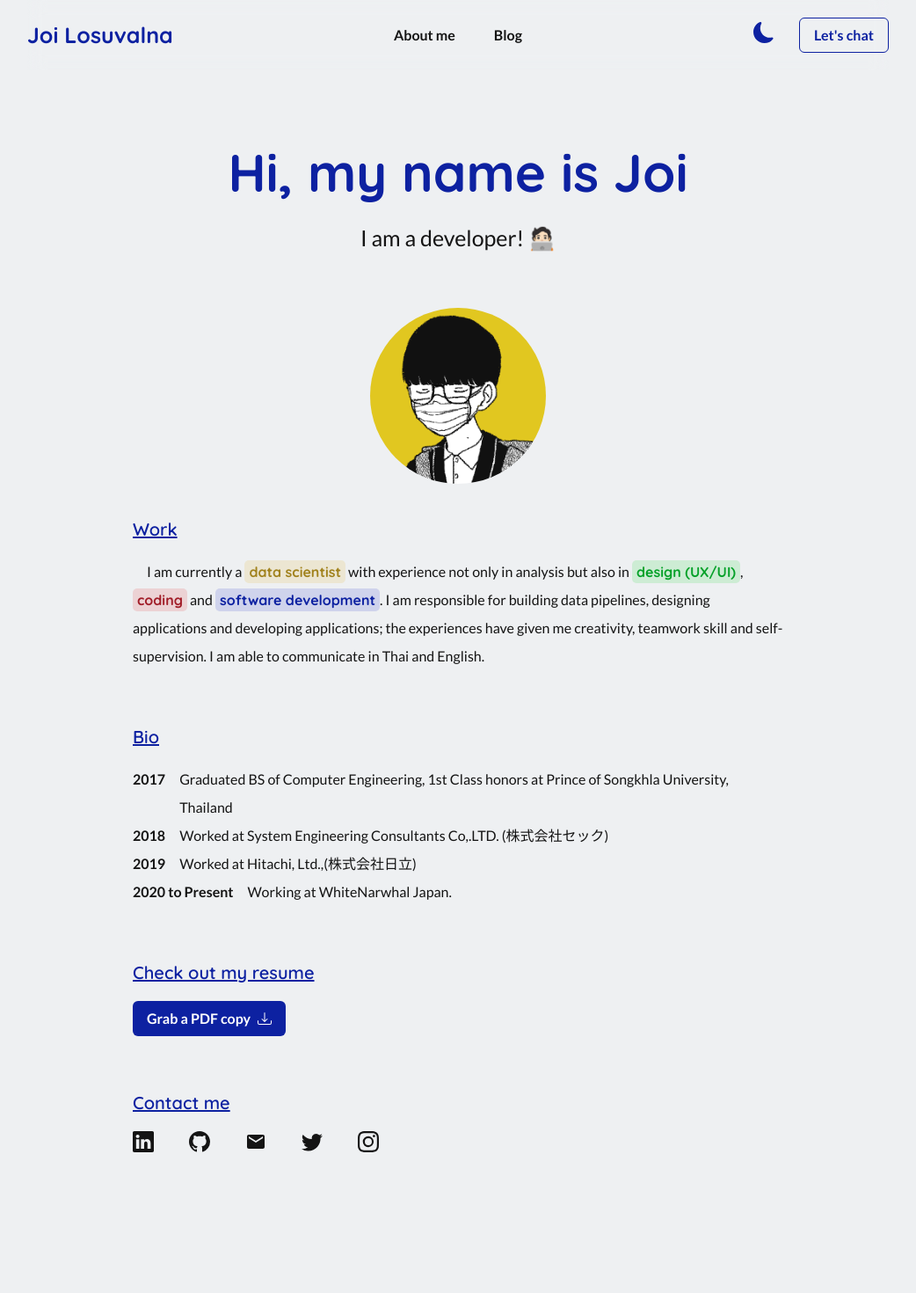
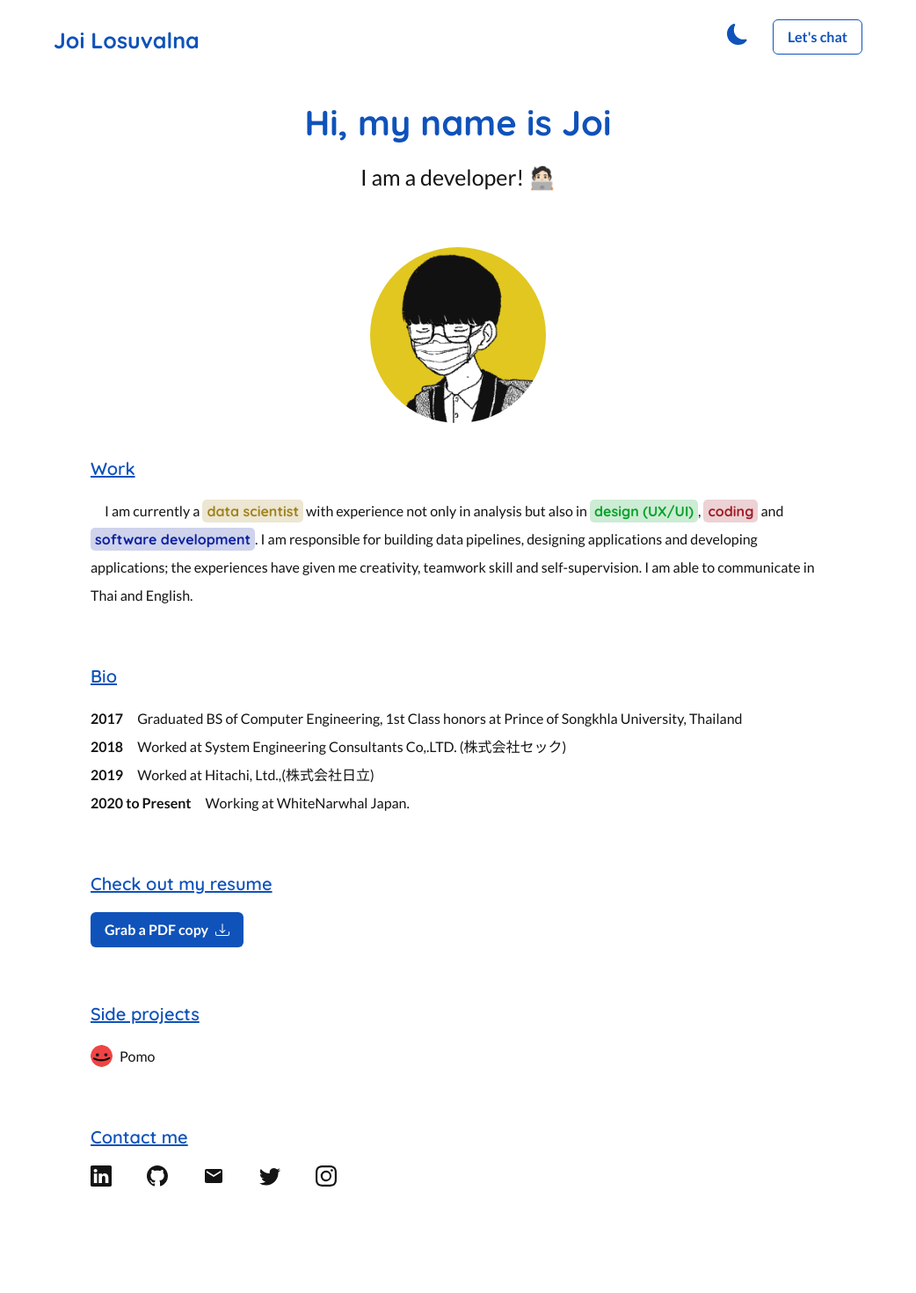
Before and after one commit to lucksika/joi-homepage, a Next.js app: page / in a window 1280 px wide. Shown: the top 1470 px of the page at 88% size, without its empty margins (119-1161 px from the left). Built offline with nearby package versions, Linux system fonts and the light colour scheme.

Commit message:
[Style] Update style - remove unused links - add "Side projects"

```diff
--- a/components/Nav.js
+++ b/components/Nav.js
@@ -16,23 +16,9 @@ function Nav() {
         <>
             <Flex alignItems="center" justifyContent="space-between">
                 <Box>
-                    <Heading fontSize={25} fontWeight={900}>
-                        Joi Losuvalna
+                    <Heading>
+                        <span className={styles.name}>Joi Losuvalna</span>
                     </Heading>
-                </Box>
-                <Box className={styles.paths}>
-                    {pages.map((item) => {
-                        return (
-                            <Box key={item.path}>
-                                <NextLink href={item.path} passHref>
-                                    {/* <a> {item.name} </a> */}
-                                    <Button variant="link">
-                                        {item.name}
-                                    </Button>
-                                </NextLink>
-                            </Box>
-                        )
-                    })}
                 </Box>
                 <Flex alignItems="center" gap={5}>
 
--- a/components/ThemeButton.js
+++ b/components/ThemeButton.js
@@ -14,7 +14,7 @@ function ThemeButton() {
       aria-label="Toggle theme"
       variant="unstyled"
       icon={useColorModeValue(
-        <Icon as={BsMoonFill} w={6} h={6} color="#0D21A1"/>,
+        <Icon as={BsMoonFill} w={6} h={6} color="#0F52BA"/>,
         <Icon as={BsSunFill} w={6} h={6} color="#EEC643"/>
       )}
       onClick={toggleColorMode}
--- a/lib/theme.js
+++ b/lib/theme.js
@@ -5,8 +5,8 @@ import { mode } from '@chakra-ui/theme-tools';
 const styles = {
     global: props => ({
         body: {
-            bg: mode("#EEF0F2", "#141414")(props),
-            color: mode("#141414", "#EEF0F2")(props)
+            bg: mode("#FFFFFF", "#141414")(props),
+            color: mode("#141414", "#FFFFFF")(props)
         }
     })
 }
@@ -14,13 +14,13 @@ const styles = {
 const components = {
     Heading: {
         baseStyle: props => ({
-            color: mode('#0D21A1', '#EEC643')(props)
+            color: mode('#0F52BA', '#EEC643')(props)
         }),
         variants: {
             "title": props => ({
-                color: mode("#0D21A1", "#EEC643")(props),
+                color: mode("#0F52BA", "#EEC643")(props),
                 textDecoration: 'underline',
-                textDecorationColor: mode("#0D21A1", "#EEC643")(props),
+                textDecorationColor: mode("#0F52BA", "#EEC643")(props),
                 textDecorationThickness: 2,
                 fontSize: 20,
                 fontWeight: 600,
@@ -31,15 +31,15 @@ const components = {
     Button: {
         variants: {
             "outline": props => ({
-                borderColor: mode("#0d21a1", "#EEC643")(props),
-                color: mode("#0d21a1", "#EEC643")(props),
+                borderColor: mode("#0F52BA", "#EEC643")(props),
+                color: mode("#0F52BA", "#EEC643")(props),
                 _hover: {
-                    bg: mode("#0d21a127", "#eec64345")(props)
+                    bg: mode("#0F52BA27", "#eec64345")(props)
                 }
             }),
             "solid": props => ({
                 color: "#ffffff",
-                bg: mode("#0d21a1", "#D1AE3B")(props),
+                bg: mode("#0F52BA", "#D1AE3B")(props),
                 _hover: {
                     bg: mode("#081461", "#917929")(props)
                 }
@@ -48,7 +48,7 @@ const components = {
                 color: mode("#141414", "#EEF0F2")(props),
                 _hover: {
                     textDecoration: 'underline',
-                    textDecorationColor: mode("#0D21A1", "#EEC643")(props),
+                    textDecorationColor: mode("#0F52BA", "#EEC643")(props),
                     textDecorationThickness: 3
                 }
             })
--- a/pages/index.js
+++ b/pages/index.js
@@ -56,11 +56,11 @@ export default function Home() {
         <meta name="og:title" content="Homepage"/>
         <link rel="icon" href="/favicon.ico" />
       </Head>
-      <Container p={20} maxW='900px'>
+      <Container p={8} maxW='900px'>
         <Flex flexDirection="column" alignItems="center" gap={10}>
           <Box textAlign="center">
-            <Heading fontSize={60} fontWeight={900}>
-                Hi, my name is Joi
+            <Heading  fontWeight={900}>
+                <Text fontSize={{sm:"40px", base: "60px"}}>Hi, my name is Joi</Text>
               </Heading>
               <Text fontSize={25} p={5}>I am a developer! 🧑🏻‍💻 </Text>
           </Box>
@@ -111,6 +111,23 @@ export default function Home() {
               </Section>
             </div>
 
+            <div className={styles.profile_text}>
+            <Section delay={0.1}>
+                <Heading variant="title">Side projects</Heading>
+                <Flex alignItems="center" gap={2}>
+                  <Image
+                    src="/images/pomo_logo.png"
+                    borderRadius='full'
+                    boxSize='25px'
+                    alt='pomo-omega'
+                  />
+                  <Link href="https://pomo-omega.vercel.app/" fontSize={16}>
+                    Pomo
+                  </Link>
+                </Flex>
+              </Section>
+            </div>
+
             <div id="contact-seciton" className={styles.profile_text}>
               <Section delay={0.1}>
                 <Heading variant="title">Contact me</Heading>
--- a/styles/Header.module.css
+++ b/styles/Header.module.css
@@ -3,7 +3,7 @@
     top: 0;
     width: 100%;
     margin: 0;
-    padding: 20px 0;
+    padding: 20px 30px;
     -webkit-backdrop-filter: blur(10px);
     backdrop-filter: blur(10px);
 }
--- a/styles/Nav.module.css
+++ b/styles/Nav.module.css
@@ -20,6 +20,11 @@
     font-weight: 900;
 }
 
+.surname {
+    font-size: 25px;
+    font-weight: 900;
+}
+
 .paths {
     display: flex;
     align-items: baseline;
```
Also changed, not shown: public/images/pomo_logo.png (added).
